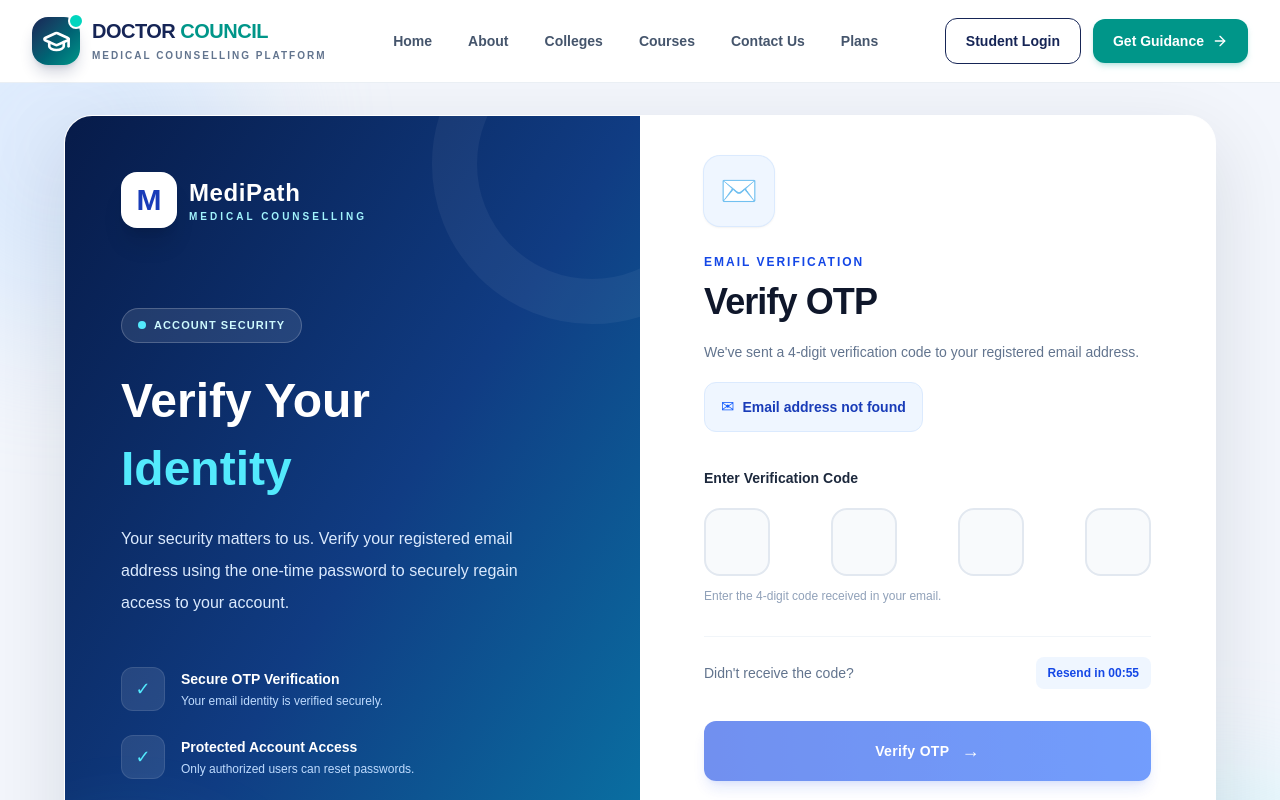
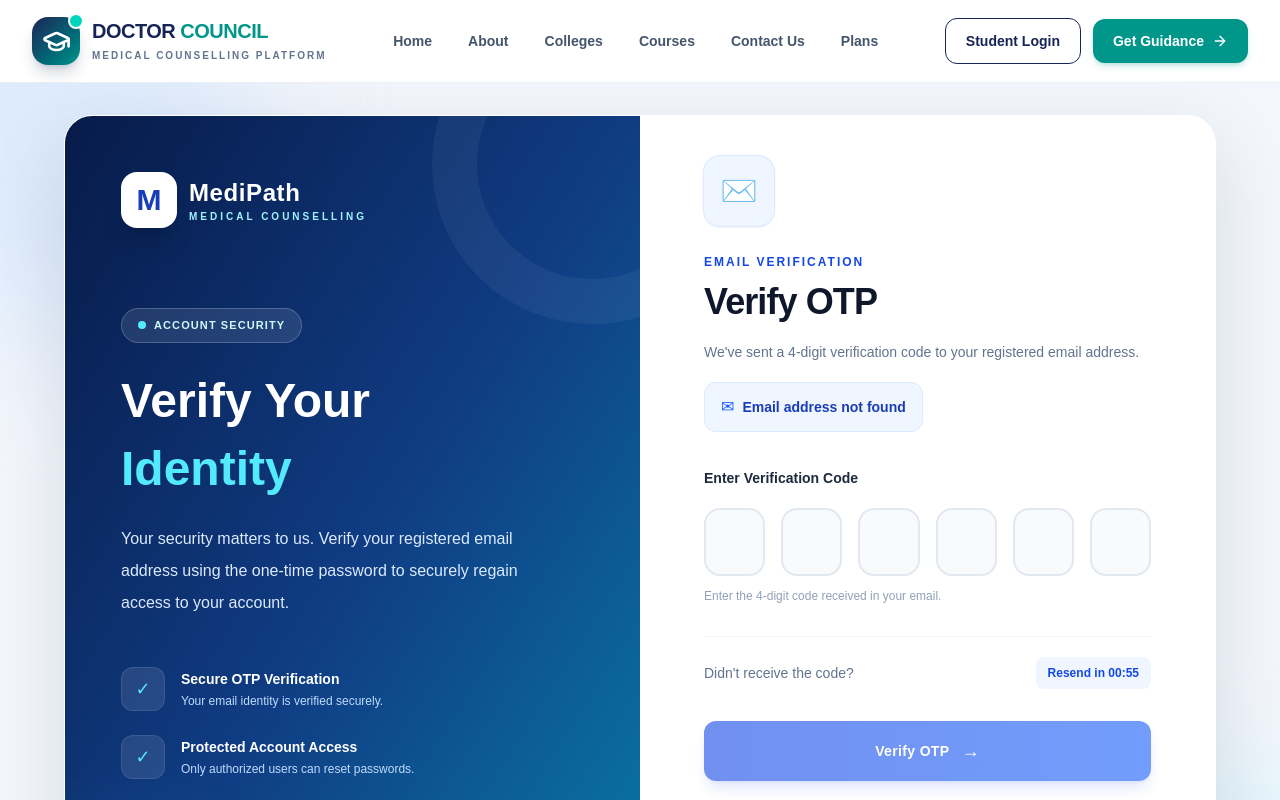
Before and after one commit to anuj-chaturvedi2006/doctor-council, a Next.js app in the folder frontend/: page /verify-otp in a window 1280 px wide. Shown: the top 800 px of the page. Built offline with nearby package versions, Linux system fonts and the light colour scheme.

Commit message:
new update code

```diff
--- a/frontend/app/verify-otp/VerifyOtpPage.tsx
+++ b/frontend/app/verify-otp/VerifyOtpPage.tsx
@@ -12,7 +12,7 @@ export default function VerifyOtpPage() {
 
   const email = searchParams.get("email") || "";
 
-  const [otp, setOtp] = useState(["", "", "", ""]);
+const [otp, setOtp] = useState(["", "", "", "", "", ""]);
   const [loading, setLoading] = useState(false);
   const [resending, setResending] = useState(false);
   const [timer, setTimer] = useState(60);
@@ -37,7 +37,7 @@ export default function VerifyOtpPage() {
 
     setOtp(newOtp);
 
-    if (value && index < 3) {
+ if (value && index < 5) {
   inputRefs.current[index + 1]?.focus();
 }
   };
@@ -54,7 +54,7 @@ export default function VerifyOtpPage() {
       inputRefs.current[index - 1]?.focus();
     }
 
-    if (e.key === "ArrowRight" && index < 3) {
+  if (e.key === "ArrowRight" && index < 5) {
   inputRefs.current[index + 1]?.focus();
 }
   };
@@ -67,7 +67,7 @@ export default function VerifyOtpPage() {
     const pastedOtp = e.clipboardData
   .getData("text")
   .replace(/\D/g, "")
-      .slice(0, 4);
+  .slice(0, 6);
 
 if (!pastedOtp) return;
 
@@ -76,11 +76,11 @@ export default function VerifyOtpPage() {
   pastedOtp[1] || "",
   pastedOtp[2] || "",
   pastedOtp[3] || "",
+  pastedOtp[4] || "",
+  pastedOtp[5] || "",
 ]);
 
-    inputRefs.current[
-      Math.min(pastedOtp.length, 3)
-    ]?.focus();
+inputRefs.current[Math.min(pastedOtp.length, 5)]?.focus();
   };
 
   const handleVerify = async (
@@ -90,8 +90,8 @@ export default function VerifyOtpPage() {
 
     const enteredOtp = otp.join("");
 
-    if (enteredOtp.length !== 4) {
-      toast.error("Please enter complete 4-digit OTP.");
+    if (enteredOtp.length !== 6) {
+  toast.error("Please enter complete 6-digit OTP.");
   return;
 }
 
@@ -172,7 +172,7 @@ export default function VerifyOtpPage() {
         throw new Error(data.message || "OTP resend failed");
       }
 
-      setOtp(["", "", "", ""]);
+      setOtp(["", "", "", "", "", ""]);
       setTimer(60);
       inputRefs.current[0]?.focus();
 
```
Also changed, not shown: 1 other file (tests, documents, lock files or other folders). Lines whose indentation alone changed are shown as unchanged.
